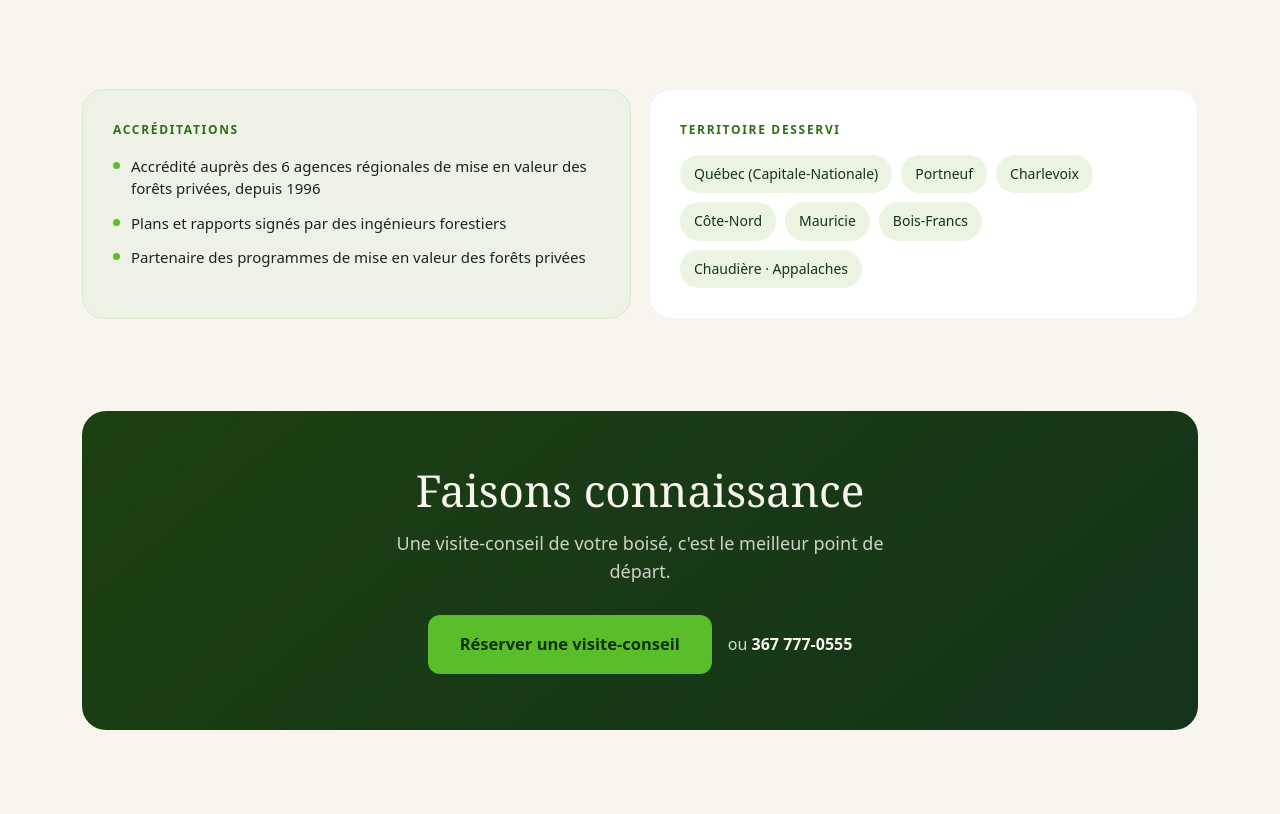
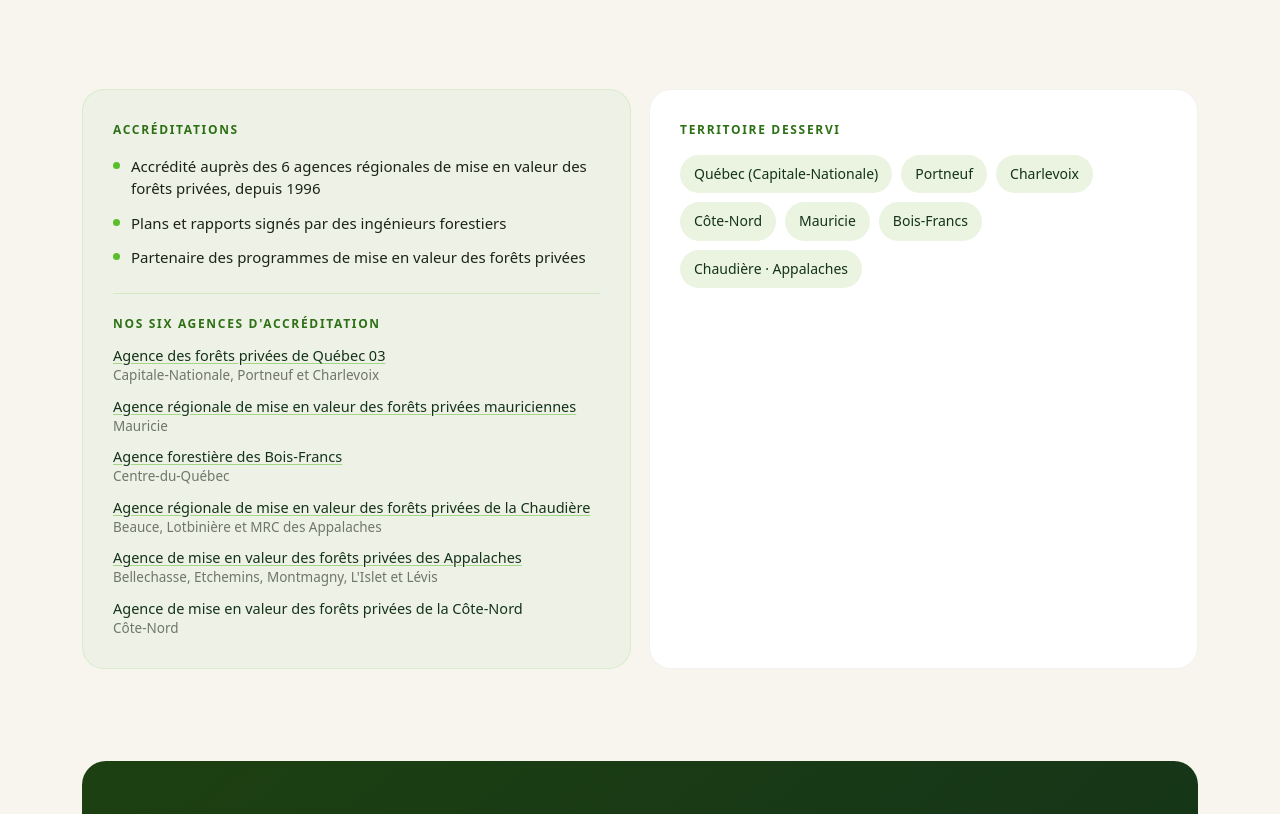
Before and after one commit to J0seph021/website-cfrq, an Astro site: page /a-propos-de-nous in a window 1280 px wide. Shown: the part 2783-3597 px from the top of the page. Built offline with nearby package versions, Linux system fonts and the light colour scheme; Astro itself is replaced by a stand-in of ours; no server answers; a web font is replaced by a local one.

Commit message:
À propos : les six agences d'accréditation, nommées et liées
Le site disait « accrédité auprès des 6 agences » sans jamais les nommer. Elles sont
maintenant listées sous Accréditations, avec leur territoire et un lien vers leur
site ; la Côte-Nord n'en a pas, elle est nommée sans lien. Source : liste officielle
du MRNF des conseillers accrédités et registre des agences de Données Québec.

Corrige aussi les équivalences Chaudière et Appalaches du llms.txt, inversées sur un
point : la MRC des Appalaches (Thetford Mines) relève de l'agence de la Chaudière,
et l'agence des Appalaches couvre Bellechasse, Les Etchemins, Montmagny, L'Islet et
Lévis. Vérifié sur le site de chaque agence.

« Qui préparent et signent vos plans » dans les valeurs, comme sur la page Équipe.

Co-Authored-By: Claude Opus 5.5 <noreply@anthropic.com>

```diff
--- /dev/null
+++ b/src/data/agences.ts
@@ -0,0 +1,22 @@
+// Les six agences régionales de mise en valeur des forêts privées qui accréditent
+// CFRQ. Source : la liste officielle du MRNF des conseillers accrédités par
+// territoire d'agence (LI_CFA.pdf) et le registre des agences publié sur Données
+// Québec (LISTE_AGENCE.csv), vérifiés le 2026-09-30. Les territoires sont ceux
+// que chaque agence déclare sur son propre site.
+//
+// La Côte-Nord n'a pas de site Web à elle : l'agence est hébergée par la MRC de
+// La Haute-Côte-Nord. On la nomme sans lien plutôt que de lier la MRC.
+export interface Agence {
+  nom: string;
+  territoire: string;
+  url?: string;
+}
+
+export const AGENCES: Agence[] = [
+  { nom: "Agence des forêts privées de Québec 03", territoire: "Capitale-Nationale, Portneuf et Charlevoix", url: "https://afpq03.ca/" },
+  { nom: "Agence régionale de mise en valeur des forêts privées mauriciennes", territoire: "Mauricie", url: "https://agence-mauricie.qc.ca/" },
+  { nom: "Agence forestière des Bois-Francs", territoire: "Centre-du-Québec", url: "https://www.afbf.qc.ca/" },
+  { nom: "Agence régionale de mise en valeur des forêts privées de la Chaudière", territoire: "Beauce, Lotbinière et MRC des Appalaches", url: "https://arfpc.ca/" },
+  { nom: "Agence de mise en valeur des forêts privées des Appalaches", territoire: "Bellechasse, Etchemins, Montmagny, L'Islet et Lévis", url: "https://www.amvap.ca/" },
+  { nom: "Agence de mise en valeur des forêts privées de la Côte-Nord", territoire: "Côte-Nord" },
+];
--- a/src/data/territoires.ts
+++ b/src/data/territoires.ts
@@ -49,12 +49,12 @@ export const SYNONYMES_TERRITOIRE: { courant: string; equivaut: string }[] = [
   {
     courant: "Chaudière",
     equivaut:
-      "nom de l'agence de mise en valeur des forêts privées; en langage courant, la Beauce, Bellechasse, Lotbinière et Lévis",
+      "nom de l'agence de mise en valeur des forêts privées; en langage courant, la Beauce (La Nouvelle-Beauce, Beauce-Centre, Beauce-Sartigan), Lotbinière et la MRC des Appalaches, autour de Thetford Mines",
   },
   {
     courant: "Appalaches",
     equivaut:
-      "nom de l'agence de mise en valeur des forêts privées; en langage courant, la MRC des Appalaches et le secteur de Thetford Mines",
+      "nom de l'agence de mise en valeur des forêts privées; en langage courant, Bellechasse, Les Etchemins, Montmagny, L'Islet et Lévis. Attention : la MRC des Appalaches (Thetford Mines) relève de l'agence de la Chaudière, pas de celle-ci",
   },
   {
     courant: "Bois-Francs",
--- a/src/pages/a-propos-de-nous.astro
+++ b/src/pages/a-propos-de-nous.astro
@@ -5,6 +5,7 @@ import Base from "../layouts/Base.astro";
 import Header from "../components/Header.astro";
 import Footer from "../components/Footer.astro";
 import { site } from "../data/site";
+import { AGENCES } from "../data/agences";
 import { withBase } from "../lib/url";
 import boiseMature from "../assets/photos/boise-mature.jpg";
 import photoEquipe from "../assets/photos/equipe.jpg";
@@ -25,7 +26,7 @@ const equipe = [...direction, ...foretPrivee];
 
 const valeurs = [
   { titre: "Un conseil indépendant", texte: "On recommande ce qui est bon pour votre forêt, pas pour un tiers. Vos objectifs passent avant tout." },
-  { titre: "Techniciens & ingénieurs forestiers", texte: "Des techniciens sur le terrain et des ingénieurs forestiers qui signent vos plans et rapports." },
+  { titre: "Techniciens & ingénieurs forestiers", texte: "Des techniciens sur le terrain et des ingénieurs forestiers qui préparent et signent vos plans et rapports." },
   { titre: "Du diagnostic aux travaux", texte: "Un seul interlocuteur, de la première visite jusqu'à la supervision des interventions." },
   { titre: "On maximise vos aides", texte: "On connaît les programmes et on monte les demandes avec vous, pour réduire vos coûts." },
 ];
@@ -186,6 +187,19 @@ const eyebrow = "text-[12.5px] font-semibold uppercase tracking-[0.18em]";
               </li>
             ))}
           </ul>
+          <p class="mt-6 border-t border-cfrq-green/[.18] pt-5 text-[12px] font-bold uppercase tracking-[0.14em] text-cfrq-leaf">Nos six agences d'accréditation</p>
+          <ul class="mt-3 space-y-2.5">
+            {AGENCES.map((a) => (
+              <li class="text-[14.5px] leading-[1.45]">
+                {a.url ? (
+                  <a href={a.url} target="_blank" rel="noopener" class="font-medium text-cfrq-deep underline decoration-cfrq-green/50 underline-offset-2 hover:decoration-cfrq-green">{a.nom}</a>
+                ) : (
+                  <span class="font-medium text-cfrq-deep">{a.nom}</span>
+                )}
+                <span class="block text-[13.5px] text-cfrq-ink/60">{a.territoire}</span>
+              </li>
+            ))}
+          </ul>
         </div>
         <div class="flex-1 basis-[300px] rounded-[22px] border border-black/5 bg-white p-[30px]">
           <p class="text-[12px] font-bold uppercase tracking-[0.14em] text-cfrq-leaf">Territoire desservi</p>
```
